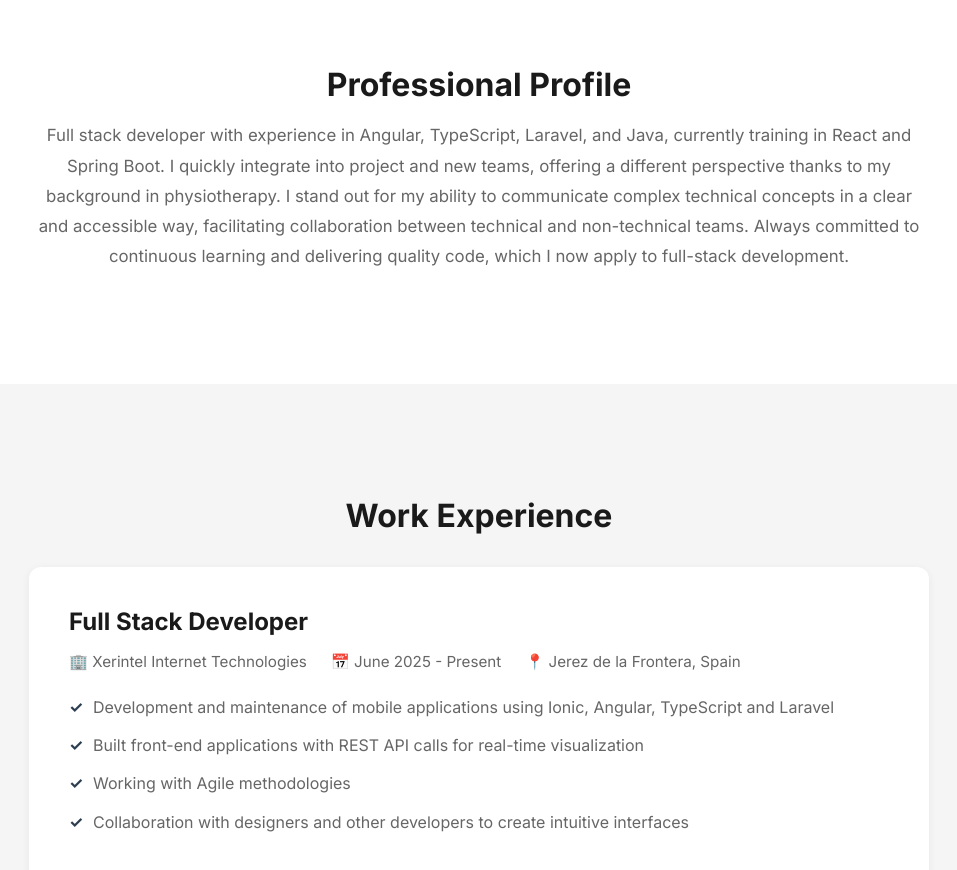
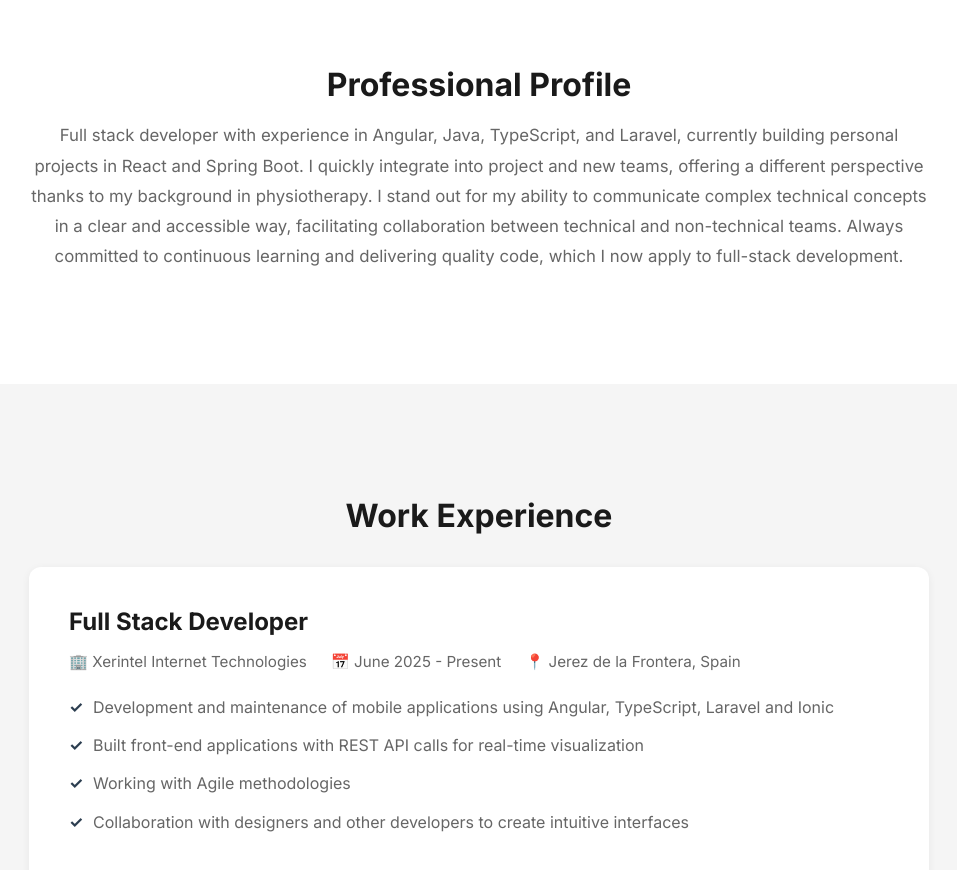
Before and after one commit to jmoreno-dev/josemorenodev.com, a React (Vite) app: page / in a window 1280 px wide. Shown: the part 840-1710 px from the top of the page, without its empty margins (161-1118 px from the left). Built offline with nearby package versions, Linux system fonts and the light colour scheme.

Commit message:
updated experience and profile sections

```diff
--- a/src/components/Experience.jsx
+++ b/src/components/Experience.jsx
@@ -11,7 +11,7 @@ function Experience() {
                         <span className="experience-location">📍 Jerez de la Frontera, Spain</span>
                     </div>
                     <ul className="experience-list">
-                        <li>Development and maintenance of mobile applications using Ionic, Angular, TypeScript and Laravel</li>
+                        <li>Development and maintenance of mobile applications using Angular, TypeScript, Laravel and Ionic</li>
                         <li>Built front-end applications with REST API calls for real-time visualization</li>
                         <li>Working with Agile methodologies</li>
                         <li>Collaboration with designers and other developers to create intuitive interfaces</li>
--- a/src/components/ProfileSection.jsx
+++ b/src/components/ProfileSection.jsx
@@ -4,7 +4,7 @@ function ProfileSection() {
             <div className="section-container">
                 <h2 className="section-title">Professional Profile</h2>
                 <p className="profile-text">
-                    Full stack developer with experience in Angular, TypeScript, Laravel, and Java, currently training
+                    Full stack developer with experience in Angular, Java, TypeScript, and Laravel, currently building personal projects
                     in React and Spring Boot. I quickly integrate into project and new teams, offering a different
                     perspective thanks to my background in physiotherapy. I stand out for my ability to communicate
                     complex technical concepts in a clear and accessible way, facilitating collaboration between
```
